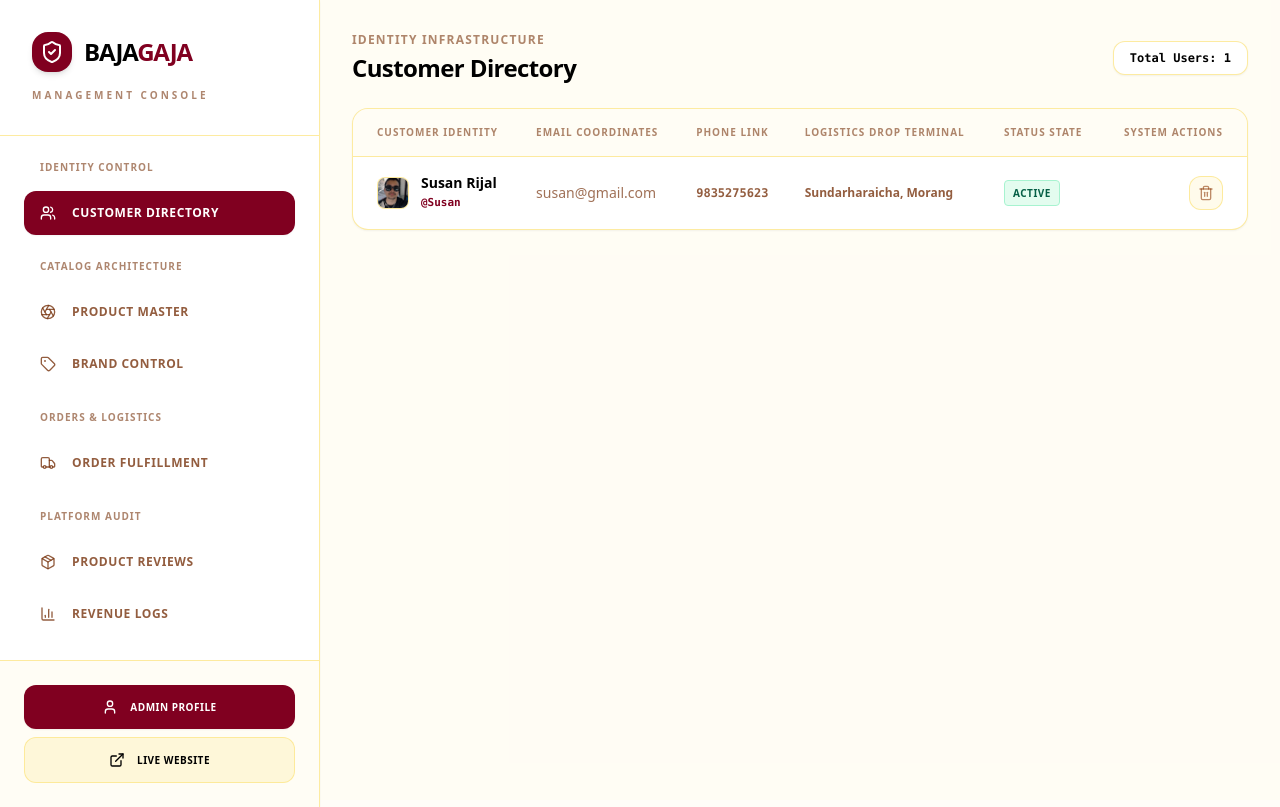
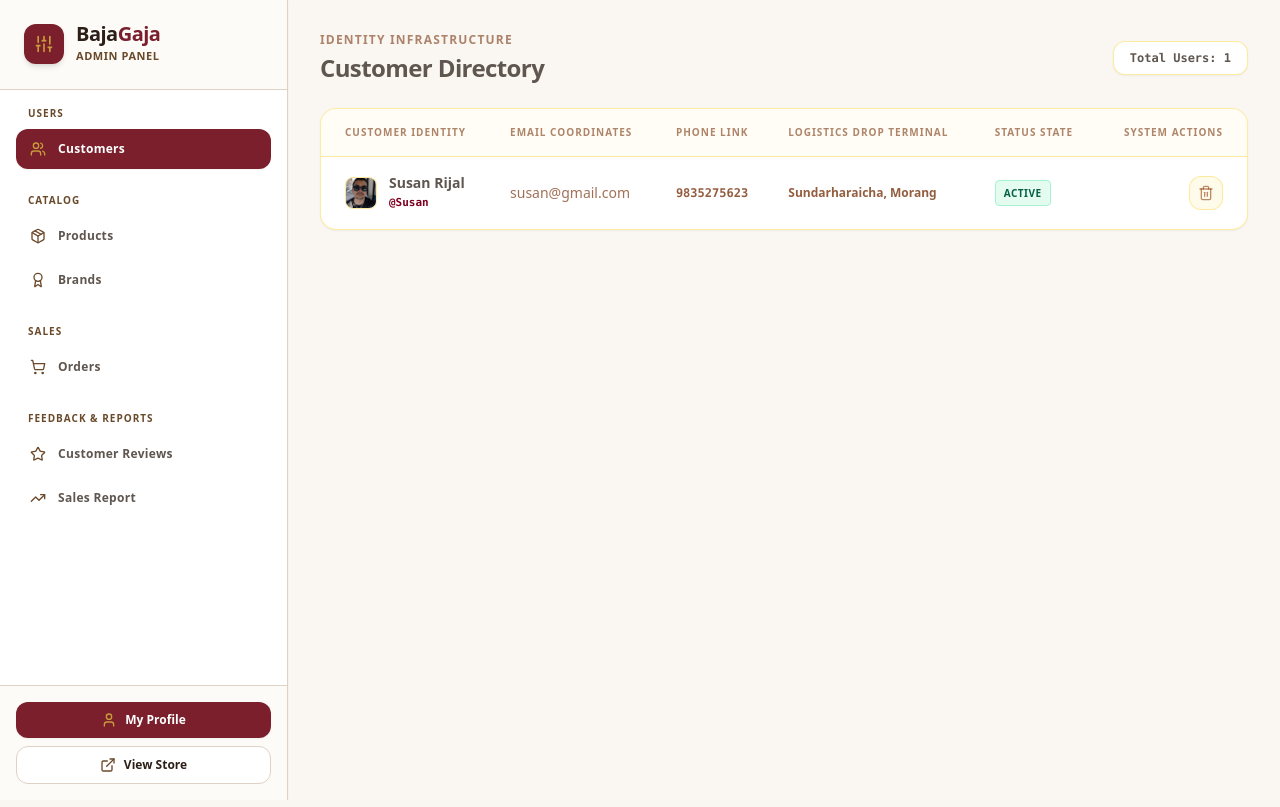
Before and after one commit to bipinjlimbu/B2C-E-Commerce---Django-Project-III, a Django app: page /dashboard/admin/ in a window 1280 px wide. Run offline with Django 5.2, Linux system fonts and the light colour scheme; a user stored in the database is signed in; data comes from the database, SQL or seed files in the repository; both versions use the stored data as it was after the commit.

Commit message:
Admin Dashboard UI Updated

```diff
--- a/bg_project/bg_app/templates/dashboard/admin_dashboard.html
+++ b/bg_project/bg_app/templates/dashboard/admin_dashboard.html
@@ -3,112 +3,119 @@
 <head>
     <meta charset="UTF-8">
     <meta name="viewport" content="width=device-width, initial-scale=1.0">
-    <title>Admin Terminal | BajaGaja</title>
+    <title>Admin Panel | BajaGaja</title>
     {% load static %}
     <link href="{% static 'css/styles.css' %}" rel="stylesheet" />
     <style>
         .custom-scrollbar::-webkit-scrollbar {
-            width: 6px;
+            width: 5px;
         }
         .custom-scrollbar::-webkit-scrollbar-track {
             background: transparent;
         }
         .custom-scrollbar::-webkit-scrollbar-thumb {
-            background: #fde68a;
-            border-radius: 10px;
+            background: #DDD2C5;
+            border-radius: 9999px;
         }
         .custom-scrollbar::-webkit-scrollbar-thumb:hover {
-            background: #800020;
+            background: #C89B3C;
         }
     </style>
 </head>
 
-<body class="bg-amber-50/30 flex min-h-screen overflow-hidden text-amber-950">
+<body class="bg-[#FAF7F2] text-[#5F564F] font-sans flex min-h-screen overflow-hidden selection:bg-[#7A1F2B] selection:text-white">
 
     {% include 'components/_messages.html' %}
 
-    <aside class="w-80 bg-white text-amber-950 flex flex-col shadow-sm relative z-30 border-r border-amber-200/80">
+    <aside class="w-72 bg-white text-[#5F564F] flex flex-col shadow-sm border-r border-[#DDD2C5] shrink-0 relative z-30">
 
-        <div class="p-8 border-b border-amber-200/80">
+        <div class="p-6 border-b border-[#DDD2C5] bg-[#FAF7F2]/50">
             <div class="flex items-center gap-3">
-                <div class="h-10 w-10 bg-[#800020] rounded-2xl flex items-center justify-center shadow-md">
-                    <i data-lucide="shield-check" class="w-6 h-6 text-white"></i>
+                <div class="h-10 w-10 bg-[#7A1F2B] rounded-xl flex items-center justify-center shadow-md text-[#C89B3C]">
+                    <i data-lucide="sliders" class="w-5 h-5"></i>
                 </div>
-                <h1 class="text-2xl font-black tracking-tighter uppercase text-amber-950">
-                    Baja<span class="text-[#800020]">Gaja</span>
-                </h1>
+                <div>
+                    <h1 class="text-xl font-extrabold tracking-tight text-[#2D1F18] leading-none">
+                        Baja<span class="text-[#7A1F2B]">Gaja</span>
+                    </h1>
+                    <p class="text-[11px] font-semibold text-[#6B4A2B] uppercase tracking-wider mt-1">Admin Panel</p>
+                </div>
             </div>
-            <p class="text-[10px] text-amber-900/60 font-black uppercase tracking-[0.3em] mt-4">Management Console</p>
         </div>
 
-        <nav class="flex-grow p-6 space-y-6 overflow-y-auto custom-scrollbar">
+        <nav class="flex-grow p-4 space-y-6 overflow-y-auto custom-scrollbar">
 
-            <div class="space-y-2">
-                <h3 class="px-4 text-[10px] font-black text-amber-900/60 uppercase tracking-widest mb-4">Identity Control</h3>
-
-                <a href="?section=customer-management" class="flex items-center gap-4 px-4 py-3.5 rounded-xl {% if section == 'customer-management' or not section %}bg-[#800020] text-white shadow-sm{% else %}text-amber-900/80 hover:bg-amber-100/60 hover:text-amber-950{% endif %} font-bold uppercase text-xs tracking-wider transition-all group">
-                    <i data-lucide="users" class="w-4 h-4 group-hover:scale-110 transition-transform"></i>
-                    Customer Directory
+            <div>
+                <p class="px-3 text-[10px] font-bold text-[#6B4A2B] uppercase tracking-widest mb-2">Users</p>
+                <a href="?section=customer-management" class="flex items-center gap-3 px-3.5 py-3 rounded-xl transition-all font-semibold text-xs tracking-wide {% if section == 'customer-management' or not section %}bg-[#7A1F2B] text-white shadow-sm{% else %}text-[#5F564F] hover:bg-[#FAF7F2] hover:text-[#2D1F18]{% endif %}">
+                    <i data-lucide="users" class="w-4 h-4 {% if section == 'customer-management' or not section %}text-[#C89B3C]{% else %}text-[#6B4A2B]{% endif %}"></i>
+                    <span>Customers</span>
                 </a>
             </div>
 
-            <div class="space-y-2">
-                <h3 class="px-4 text-[10px] font-black text-amber-900/60 uppercase tracking-widest mb-4">Catalog Architecture</h3>
+            <div>
+                <p class="px-3 text-[10px] font-bold text-[#6B4A2B] uppercase tracking-widest mb-2">Catalog</p>
+                <div class="space-y-1">
+                    <a href="?section=product-management" class="flex items-center gap-3 px-3.5 py-3 rounded-xl transition-all font-semibold text-xs tracking-wide {% if section == 'product-management' %}bg-[#7A1F2B] text-white shadow-sm{% else %}text-[#5F564F] hover:bg-[#FAF7F2] hover:text-[#2D1F18]{% endif %}">
+                        <i data-lucide="package" class="w-4 h-4 {% if section == 'product-management' %}text-[#C89B3C]{% else %}text-[#6B4A2B]{% endif %}"></i>
+                        <span>Products</span>
+                    </a>
 
-                <a href="?section=product-management" class="flex items-center gap-4 px-4 py-3.5 rounded-xl {% if section == 'product-management' %}bg-[#800020] text-white shadow-sm{% else %}text-amber-900/80 hover:bg-amber-100/60 hover:text-amber-950{% endif %} font-bold uppercase text-xs tracking-wider transition-all group">
-                    <i data-lucide="aperture" class="w-4 h-4 group-hover:scale-110 transition-transform"></i>
-                    Product Master
-                </a>
-
-                <a href="?section=brand-management" class="flex items-center gap-4 px-4 py-3.5 rounded-xl {% if section == 'brand-management' %}bg-[#800020] text-white shadow-sm{% else %}text-amber-900/80 hover:bg-amber-100/60 hover:text-amber-950{% endif %} font-bold uppercase text-xs tracking-wider transition-all group">
-                    <i data-lucide="tag" class="w-4 h-4 group-hover:scale-110 transition-transform"></i>
-                    Brand Control
-                </a>
+                    <a href="?section=brand-management" class="flex items-center gap-3 px-3.5 py-3 rounded-xl transition-all font-semibold text-xs tracking-wide {% if section == 'brand-management' %}bg-[#7A1F2B] text-white shadow-sm{% else %}text-[#5F564F] hover:bg-[#FAF7F2] hover:text-[#2D1F18]{% endif %}">
+                        <i data-lucide="award" class="w-4 h-4 {% if section == 'brand-management' %}text-[#C89B3C]{% else %}text-[#6B4A2B]{% endif %}"></i>
+                        <span>Brands</span>
+                    </a>
+                </div>
             </div>
 
-            <div class="space-y-2">
-                <h3 class="px-4 text-[10px] font-black text-amber-900/60 uppercase tracking-widest mb-4">Orders & Logistics</h3>
-
-                <a href="?section=order-fulfillment" class="flex items-center gap-4 px-4 py-3.5 rounded-xl {% if section == 'order-fulfillment' %}bg-[#800020] text-white shadow-sm{% else %}text-amber-900/80 hover:bg-amber-100/60 hover:text-amber-950{% endif %} font-bold uppercase text-xs tracking-wider transition-all group">
-                    <i data-lucide="truck" class="w-4 h-4 group-hover:scale-110 transition-transform"></i>
-                    Order Fulfillment
+            <div>
+                <p class="px-3 text-[10px] font-bold text-[#6B4A2B] uppercase tracking-widest mb-2">Sales</p>
+                <a href="?section=order-fulfillment" class="flex items-center justify-between px-3.5 py-3 rounded-xl transition-all font-semibold text-xs tracking-wide {% if section == 'order-fulfillment' %}bg-[#7A1F2B] text-white shadow-sm{% else %}text-[#5F564F] hover:bg-[#FAF7F2] hover:text-[#2D1F18]{% endif %}">
+                    <div class="flex items-center gap-3">
+                        <i data-lucide="shopping-cart" class="w-4 h-4 {% if section == 'order-fulfillment' %}text-[#C89B3C]{% else %}text-[#6B4A2B]{% endif %}"></i>
+                        <span>Orders</span>
+                    </div>
                     {% if pending_orders_count > 0 %}
-                        <span class="ml-auto bg-amber-100 text-[#800020] px-2 py-0.5 rounded-lg text-[10px] font-bold"> {{ pending_orders_count }}</span>
+                        <span class="bg-[#C89B3C] text-[#2D1F18] px-2 py-0.5 rounded-full text-[10px] font-extrabold">
+                            {{ pending_orders_count }}
+                        </span>
                     {% endif %}
                 </a>
             </div>
 
-            <div class="space-y-2">
-                <h3 class="px-4 text-[10px] font-black text-amber-900/60 uppercase tracking-widest mb-4">Platform Audit</h3>
+            <div>
+                <p class="px-3 text-[10px] font-bold text-[#6B4A2B] uppercase tracking-widest mb-2">Feedback & Reports</p>
+                <div class="space-y-1">
+                    <a href="?section=product-reviews" class="flex items-center gap-3 px-3.5 py-3 rounded-xl transition-all font-semibold text-xs tracking-wide {% if section == 'product-reviews' %}bg-[#7A1F2B] text-white shadow-sm{% else %}text-[#5F564F] hover:bg-[#FAF7F2] hover:text-[#2D1F18]{% endif %}">
+                        <i data-lucide="star" class="w-4 h-4 {% if section == 'product-reviews' %}text-[#C89B3C]{% else %}text-[#6B4A2B]{% endif %}"></i>
+                        <span>Customer Reviews</span>
+                    </a>
 
-                <a href="?section=product-reviews" class="flex items-center gap-4 px-4 py-3.5 rounded-xl {% if section == 'product-reviews' %}bg-[#800020] text-white shadow-sm{% else %}text-amber-900/80 hover:bg-amber-100/60 hover:text-amber-950{% endif %} font-bold uppercase text-xs tracking-wider transition-all group">
-                    <i data-lucide="package" class="w-4 h-4 group-hover:scale-110 transition-transform"></i>
-                    Product Reviews
-                </a>
+                    <a href="?section=revenue-logs" class="flex items-center gap-3 px-3.5 py-3 rounded-xl transition-all font-semibold text-xs tracking-wide {% if section == 'revenue-logs' %}bg-[#7A1F2B] text-white shadow-sm{% else %}text-[#5F564F] hover:bg-[#FAF7F2] hover:text-[#2D1F18]{% endif %}">
+                        <i data-lucide="trending-up" class="w-4 h-4 {% if section == 'revenue-logs' %}text-[#C89B3C]{% else %}text-[#6B4A2B]{% endif %}"></i>
+                        <span>Sales Report</span>
+                    </a>
+                </div>
+            </div>
 
-                <a href="?section=revenue-logs" class="flex items-center gap-4 px-4 py-3.5 rounded-xl {% if section == 'revenue-logs' %}bg-[#800020] text-white shadow-sm{% else %}text-amber-900/80 hover:bg-amber-100/60 hover:text-amber-950{% endif %} font-bold uppercase text-xs tracking-wider transition-all group">
-                    <i data-lucide="bar-chart-3" class="w-4 h-4 group-hover:scale-110 transition-transform"></i>
-                    Revenue Logs
-                </a>
-            </div>
         </nav>
 
-        <div class="p-6 border-t border-amber-200/80 bg-amber-50/50 flex flex-col gap-2">
+        <div class="p-4 border-t border-[#DDD2C5] bg-[#FAF7F2]/50 space-y-2">
             <a href="/profile/"
-               class="flex items-center justify-center gap-3 w-full bg-[#800020] text-white px-6 py-3.5 rounded-xl font-bold uppercase text-[10px] tracking-wider hover:bg-[#5c0017] transition-all shadow-sm active:scale-95">
-                <i data-lucide="user" class="w-4 h-4"></i>
-                Admin Profile
+               class="flex items-center justify-center gap-2 w-full bg-[#7A1F2B] hover:bg-[#5E1721] text-white px-4 py-2.5 rounded-xl text-xs font-bold transition-all shadow-sm">
+                <i data-lucide="user" class="w-4 h-4 text-[#C89B3C]"></i>
+                <span>My Profile</span>
             </a>
 
-            <a href="/" target="_blank"
-               class="flex items-center justify-center gap-3 w-full bg-amber-100/60 border border-amber-200/80 text-amber-950 px-6 py-3.5 rounded-xl font-bold uppercase text-[10px] tracking-wider hover:bg-amber-100 transition-all active:scale-95">
-                <i data-lucide="external-link" class="w-4 h-4"></i>
-                Live Website
+            <a href="/"
+               class="flex items-center justify-center gap-2 w-full bg-white hover:bg-[#FAF7F2] text-[#2D1F18] border border-[#DDD2C5] px-4 py-2.5 rounded-xl text-xs font-semibold transition-all">
+                <i data-lucide="external-link" class="w-4 h-4 text-[#6B4A2B]"></i>
+                <span>View Store</span>
             </a>
         </div>
     </aside>
 
-    <main class="flex-grow flex flex-col h-screen overflow-y-auto bg-amber-50/30 p-6 sm:p-8">
+    <main class="flex-grow flex flex-col h-screen overflow-y-auto bg-[#FAF7F2] p-6 sm:p-8 custom-scrollbar">
 
         {% if section == 'customer-management' or not section %}
             {% include 'dashboard/admin/_customer_management.html' %}
--- a/bg_project/static/css/styles.css
+++ b/bg_project/static/css/styles.css
@@ -1079,6 +1079,10 @@ Ensure the default browser behavior of the `hidden` attribute.
   width: 15%;
 }
 
+.w-72 {
+  width: 18rem;
+}
+
 .min-w-\[320px\] {
   min-width: 320px;
 }
```
Also changed, not shown: bg_project/db.sqlite3.
